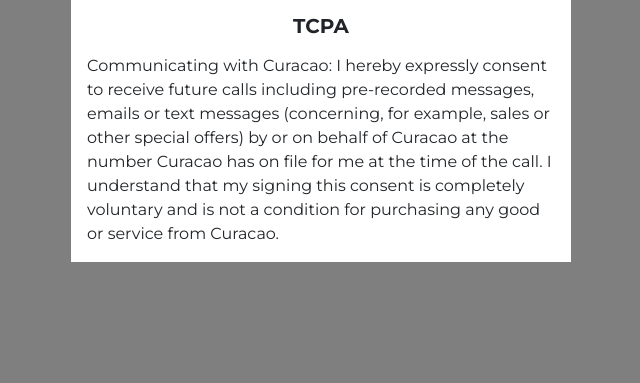
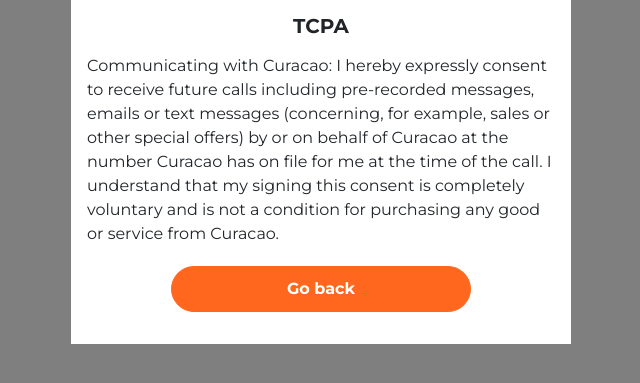
Before and after one commit to anthonyicuracao/reactivation, a website: page scenario-1/index.html in a window 1280 px wide. Both pictures are taken after a click on the button "Read TCPA". Shown: the part 99-482 px from the top of the page, without its empty margins (319-959 px from the left). Drawn offline with nearby package versions, Linux system fonts and the light colour scheme; files that its build step writes are made by us from their sources.

Commit message:
tcpa go back

```diff
--- a/scenario-1/index.html
+++ b/scenario-1/index.html
@@ -19,7 +19,7 @@
 </head>
 
 <body>
-    <!-- TCPA Modal START -->
+  <!-- TCPA Modal START -->
   <div class="modal" id="modalTCPA" tabindex="-1" aria-labelledby="modalTCPALabel" aria-hidden="true">
     <div class="modal-dialog">
       <div class="modal-content">
@@ -58,6 +58,18 @@
                     </div>
                   </div>
                 </div>
+              </div>
+            </div>
+          </div>
+        </div>
+        <div class="modal-footer border-0 pt-0">
+          <div class="container-fluid">
+            <div class="row">
+              <div class="col-12 d-flex justify-content-center">
+                <button type="button" data-bs-target="#modal1" data-bs-toggle="modal"
+                  class="btn btn-secondary rounded-pill text-white mb-3 mw-btn">
+                  Go back
+                </button>
               </div>
             </div>
           </div>
```
Also changed, not shown: scenario-2/index.html (+13 -1 lines), scenario-3/index.html (+13 -1 lines), scenario-4/index.html (+13 -1 lines), scenario-5/index.html (+13 -1 lines), scenario-6/index.html (+13 -1 lines).
